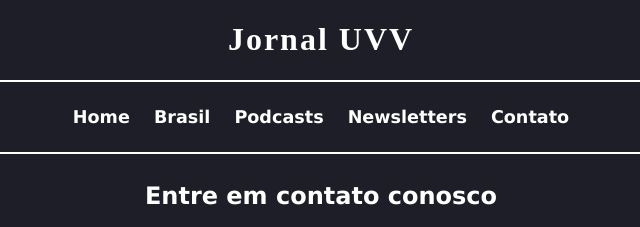
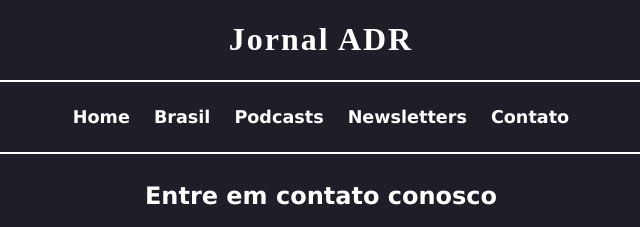
Before and after one commit to adrcv/site2, a plain HTML site: page contato.html in a window 1280 px wide. Shown: the top 227 px of the page, 329-969 px from the left. Drawn offline with Linux system fonts and the light colour scheme; files that its build step writes are made by us from their sources; a web font is replaced by a local one.

Commit message:
Update contato.html

```diff
--- a/contato.html
+++ b/contato.html
@@ -13,7 +13,7 @@
     <header>
         <div class="titulo-principal">
             <h1>
-                Jornal UVV
+                Jornal ADR
             </h1>
         </div>
     </header>
```
